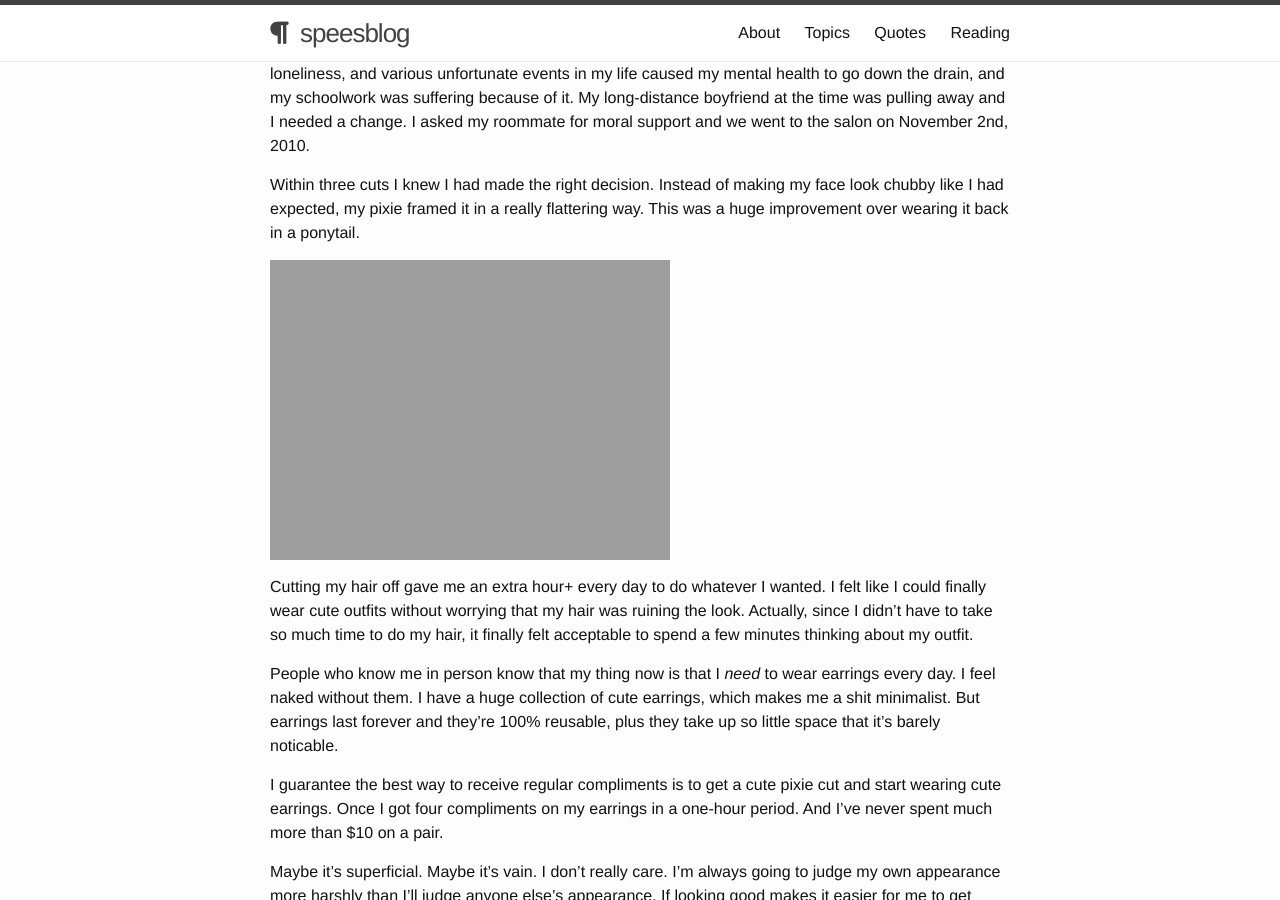
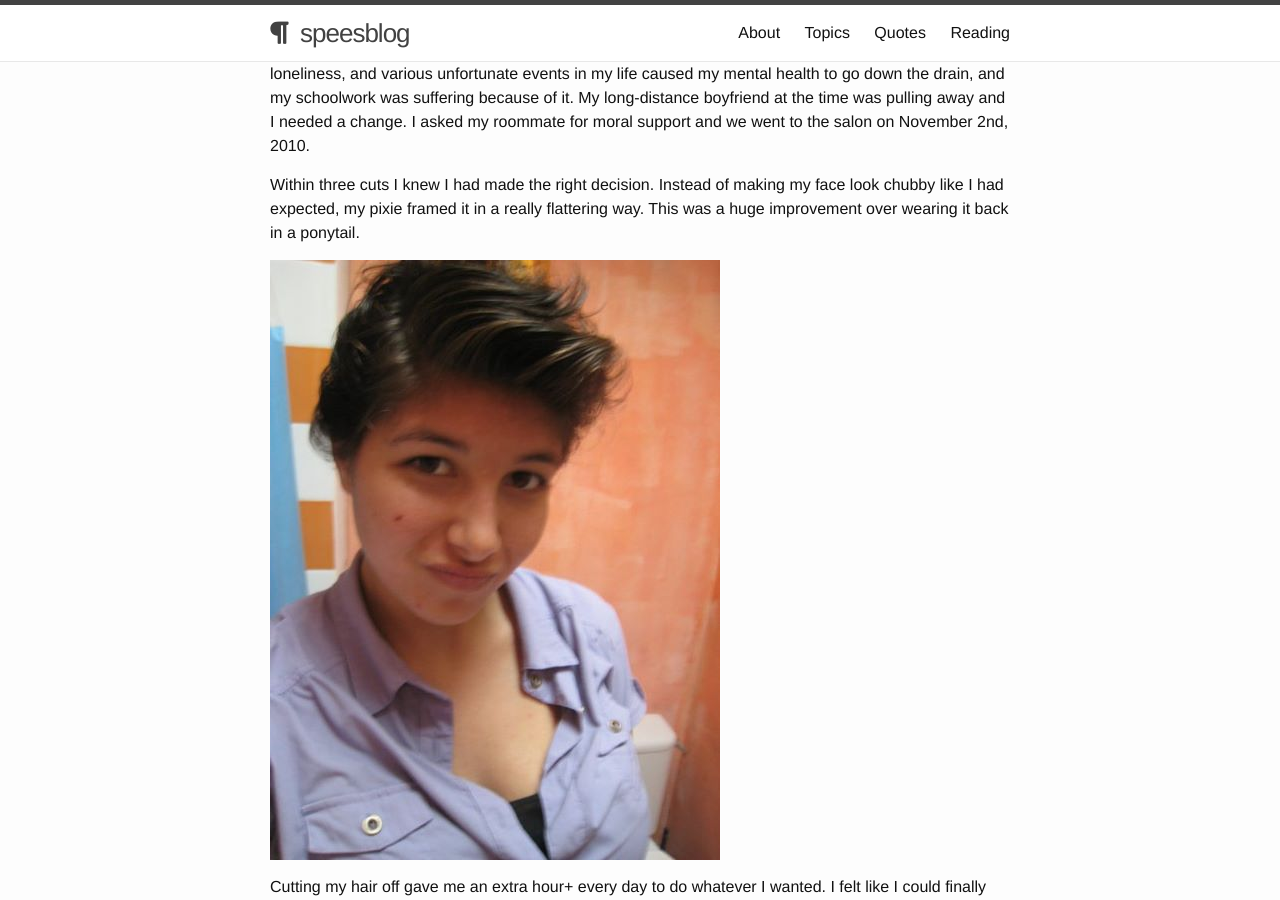
Before and after one commit to shelbyspees/speesblog, a Jekyll site: the page built from _posts/2015-03-14-the-best-decision.md, in a window 1280 px wide and 900 px high, scrolled down 1286 px. Built offline with Jekyll 4.4.1, drawn with Linux system fonts in a browser that asks for light colours; nearby versions of some CDN libraries.

Commit message:
Fix image extension

```diff
--- a/_posts/2015-03-14-the-best-decision.md
+++ b/_posts/2015-03-14-the-best-decision.md
@@ -30,7 +30,7 @@ Unlike most study abroad experiences you hear about, mine wasn't a dream-come-tr
 
 Within three cuts I knew I had made the right decision. Instead of making my face look chubby like I had expected, my pixie framed it in a really flattering way. This was a huge improvement over wearing it back in a ponytail.
 
-<img class="wide" src="{{ site.url }}/assets/haircut-selfie.png"/>
+<img class="wide" src="{{ site.url }}/assets/haircut-selfie.jpg"/>
 
 Cutting my hair off gave me an extra hour+ every day to do whatever I wanted. I felt like I could finally wear cute outfits without worrying that my hair was ruining the look. Actually, since I didn't have to take so much time to do my hair, it finally felt acceptable to spend a few minutes thinking about my outfit.
 
```
